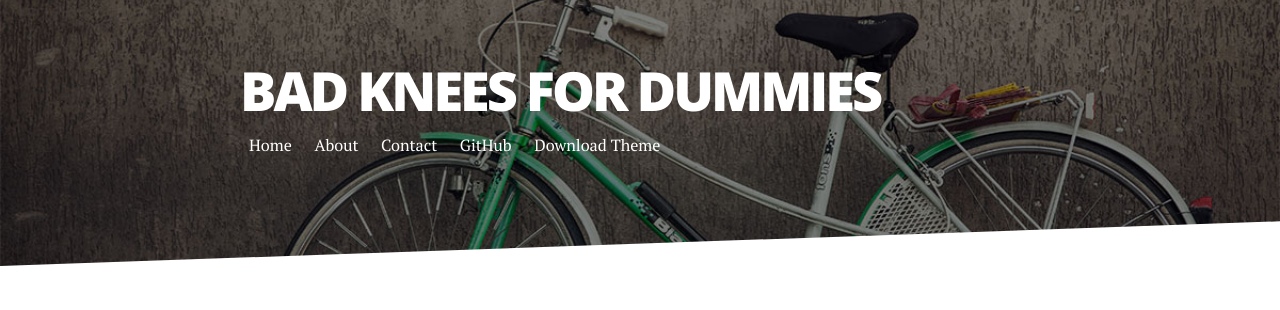
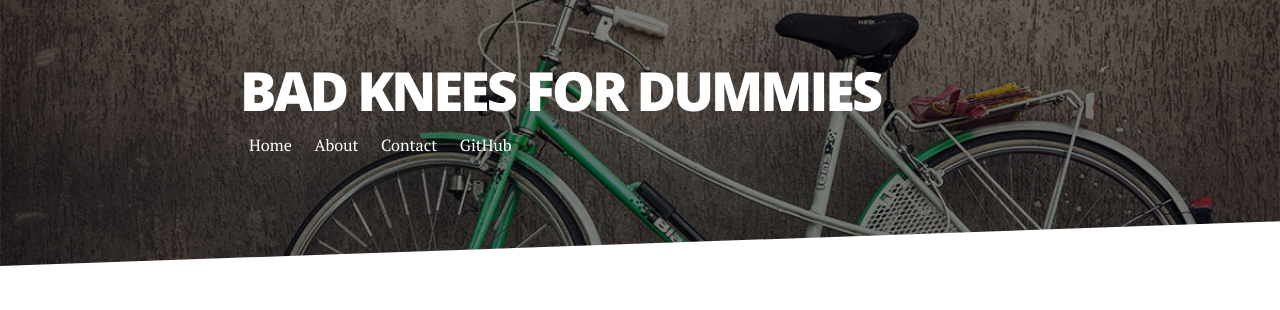
Before and after one commit to jimmybgammyknee/jimmybgammyknee.github.io, a Jekyll site: the page built from index.html, in a window 1280 px wide. Shown: the top 310 px of the page. Built offline with Jekyll 4.4.1, drawn with Linux system fonts in a browser that asks for light colours; nearby versions of some CDN libraries; Markdown is read by kramdown in place of the engine named in the settings; the list of posts is cut into pages by our own code.

Commit message:
edited header

```diff
--- a/_includes/header.html
+++ b/_includes/header.html
@@ -8,8 +8,7 @@
                      <a href="{{ link.url | prepend: site.baseurl }}">{{ link.title }}</a>
                  </li>
                  {% endfor %}
-                 <li> <a href="https://github.com/brianmaierjr/long-haul" target="_blank">GitHub</a></li>
-                 <li><a href="https://github.com/brianmaierjr/long-haul/archive/master.zip">Download Theme</a></li>
+                 <li> <a href="https://github.com/jimmybgammyknee" target="_blank">GitHub</a></li>
              </ul>
          </nav>
      </div>
```
